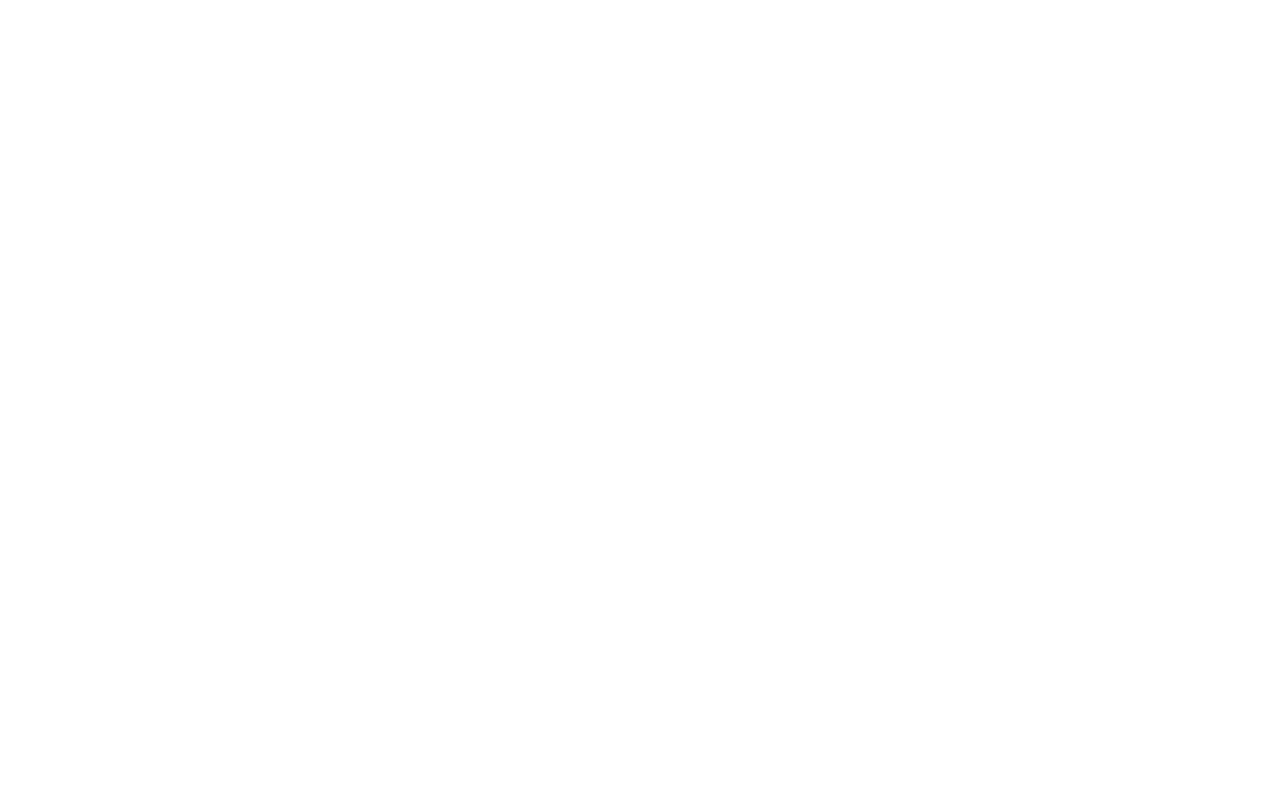
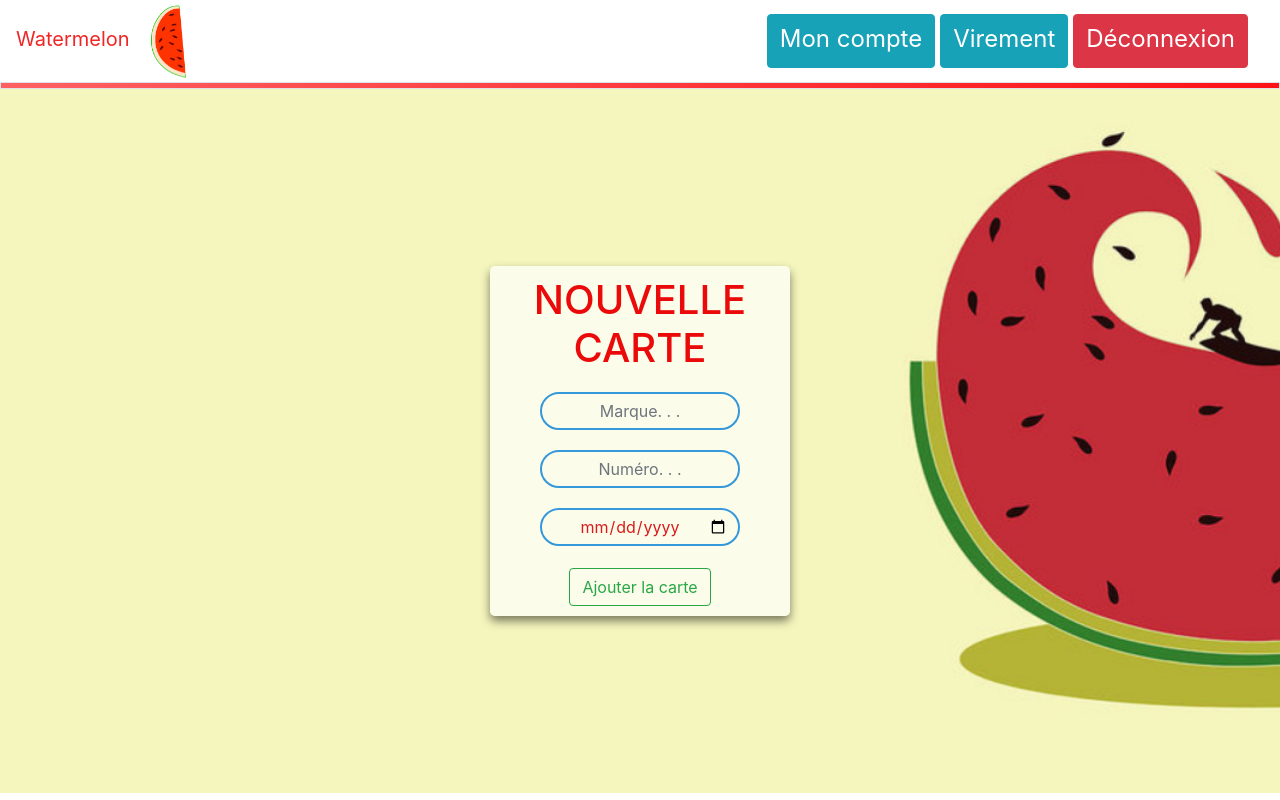
Before and after one commit to L-HommeSage/Projet-js-2019-2020, a React (Create React App) app in the folder watermelon/: page /addCard in a window 1280 px wide. Built offline with nearby package versions, Linux system fonts and the light colour scheme.

Commit message:
ajout carte

```diff
--- a/watermelon/src/Account/Account.js
+++ b/watermelon/src/Account/Account.js
@@ -2,7 +2,7 @@ import React, { Component } from 'react';
 import { Button, Form, Input } from 'reactstrap';
 import './Account.css';
 import Card from '../Card/Card.js'
-import Card_form from '../Card_form/Card_form.js'
+import { Link } from 'react-router-dom';
 
 import { bdd } from '../bdd.js';
 
@@ -93,17 +93,22 @@ class Account extends Component {
 
                         {bdd.Cards.map((index) => {
                             if (localStorage.getItem("id") == index.user_id) {
-                                return <div className="cardbox"><div className="blackbar"></div><div className="Card"><Card id={index.id}  four={"#### #### #### "+index.last_four}  brand={index.brand}  expired_at={index.expired_at} /></div></div>
+                                return <div className="cardbox"><div className="blackbar"></div><div className="Card"><Card id={index.id} four={"#### #### #### " + index.last_four} brand={index.brand} expired_at={index.expired_at} /></div></div>
                             }
                         })}
-                         <div className="cardbox"><div className="blackbar"></div><div className="Card"><Card_form/></div></div>
+                        <div className="cardbox">
+                        <Link to='/addCard'>
+                            <Button outline color="success" onClick={this.add_Card}>
+                                Ajouter une nouvelle carte
+                            </Button>
+                        </Link>
+                        </div>
+                    </div>
 
-
-                    </div>
                 </div>
 
                 <div className='panel2'>
-                <div class='box' onSubmit={this.handleSubmit2}>
+                    <div class='box' onSubmit={this.handleSubmit2}>
                         <Form>
                             <h1>Dépots</h1>
                             <Input type="text" name="depot" id="de" placeholder="Montant du dépot. . ." value={this.state.depot} onChange={this.handleChange2} />
--- /dev/null
+++ b/watermelon/src/AddCard/AddCard.js
@@ -0,0 +1,37 @@
+import React, { Component } from 'react';
+import { Button, Form, Input, FormGroup } from 'reactstrap';
+
+class AddCard extends Component {
+
+    constructor(props) {
+        super(props);
+    }
+
+    render() {
+        return (
+            <div className='form2'  >
+                <div class='box2'>
+                    <Form>
+                        <h1>Nouvelle carte</h1>
+                        <FormGroup>
+                            <Input type="text" name="marque" id="d" placeholder="Marque. . ."  />
+                        </FormGroup>
+                        <FormGroup>
+
+                            <Input type="text" name="lastfour" id="lf" placeholder="Numéro. . ."  />
+                        </FormGroup>
+                        <FormGroup>
+                            <Input type="date" name="Date" id="d" placeholder="Date. . ."  />
+                        </FormGroup>
+
+                        <div>
+                            <Button outline color="success">Ajouter la carte</Button>
+                        </div>
+                    </Form>
+                </div>
+
+            </div>
+        );
+    }
+}
+export default AddCard;
--- a/watermelon/src/App.js
+++ b/watermelon/src/App.js
@@ -8,6 +8,7 @@ import  Connexion from './Connexion/Connexion.js';
 import Virement from './Virement/Virement.js';
 import Account from './Account/Account.js';
 import Navigation2 from './Navigation2/Navigation2.js';
+import AddCard from './AddCard/AddCard.js';
 
 
 import './App.css';
@@ -34,6 +35,9 @@ class App extends Component {
           <Route exact path='/virement' component={Navigation2} />
           <Route exact path='/virement' component={Virement} />
 
+          <Route exact path='/addCard' component={Navigation2} />
+          <Route exact path='/addCard' component={AddCard} />
+
           <Route exact path='/' component={Homepage }/>
           <Route exact path='/inscription' component={Inscription} />
           <Route exact path='/connexion' component={Connexion} />
--- a/watermelon/src/Inscription/Inscription.css
+++ b/watermelon/src/Inscription/Inscription.css
@@ -32,7 +32,7 @@
     font-weight: 500;
   }
 
-  .box2 input[type = "email"],.box2 input[type = "password"],.box2 input[type = "text"]{
+  .box2 input[type = "email"],.box2 input[type = "password"],.box2 input[type = "text"], .box2 input[type = "date"]{
     border:0;
     background: none;
     display: block;
@@ -46,7 +46,7 @@
     border-radius: 24px;
     transition: 0.25s;
   }
-  .box2 input[type = "email"]:focus,.box2 input[type = "password"]:focus,.box2 input[type = "text"]:focus {
+  .box2 input[type = "email"]:focus,.box2 input[type = "password"]:focus,.box2 input[type = "text"]:focus, .box2 input[type = "text"]:focus {
     width: 280px;
     border-color: #2ecc71;
   }
--- a/watermelon/src/Navigation/Navigation.js
+++ b/watermelon/src/Navigation/Navigation.js
@@ -1,5 +1,7 @@
 import React, { Component } from 'react';
 import { Link } from 'react-router-dom';
+import { Button } from 'reactstrap';
+
 import {
   Navbar,
   NavbarBrand,
@@ -44,14 +46,21 @@ class Navigation extends Component {
 
           <Nav className="ml-auto">
             <NavbarBrand>
-              <Link to='/inscription'>
+            <Link to='/inscription'>
+            <Button outline color="warning">
+
                 <div className="Watermelon">Inscription</div>
+
+              </Button>
               </Link>
             </NavbarBrand>
 
             <NavbarBrand>
               <Link to='/connexion'>
+              <Button outline color="warning">
+
                 <div className="Watermelon">Connexion</div>
+                </Button>
               </Link>
             </NavbarBrand>
           </Nav>
```
